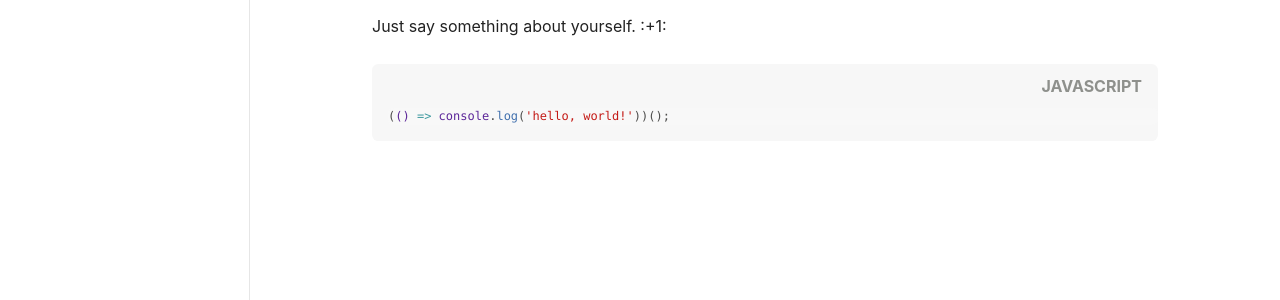
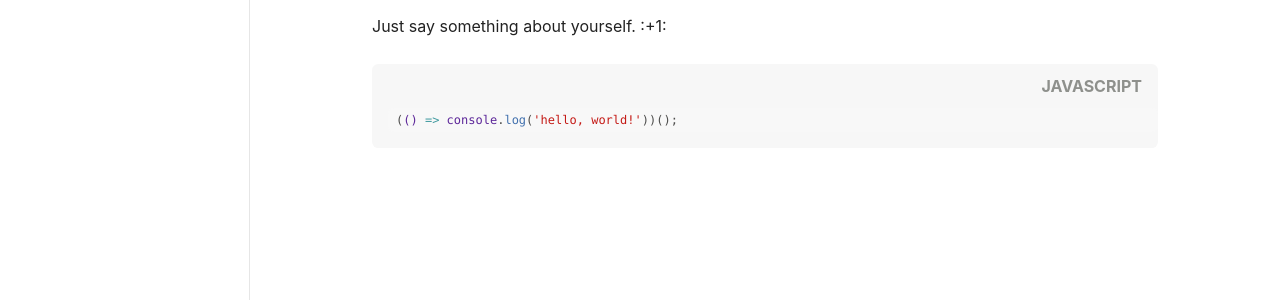
Before and after one commit to chenweigao/jekyll-blog, a Jekyll site: the page built from blog/about.md, in a window 1280 px wide. Shown: the part 178-478 px from the top of the page. Built offline with Jekyll 4.4.1, drawn with Linux system fonts in a browser that asks for light colours; nearby versions of some CDN libraries.

Commit message:
test padding

```diff
--- a/_sass/components/_article.content.scss
+++ b/_sass/components/_article.content.scss
@@ -71,7 +71,7 @@
   pre {
     @include overflow(auto);
     & > code {
-      padding: 0;
+      padding: .2rem .5rem;
       background-color: transparent;
       word-wrap: normal;
       &.language-mermaid, &.language-chart {
```
